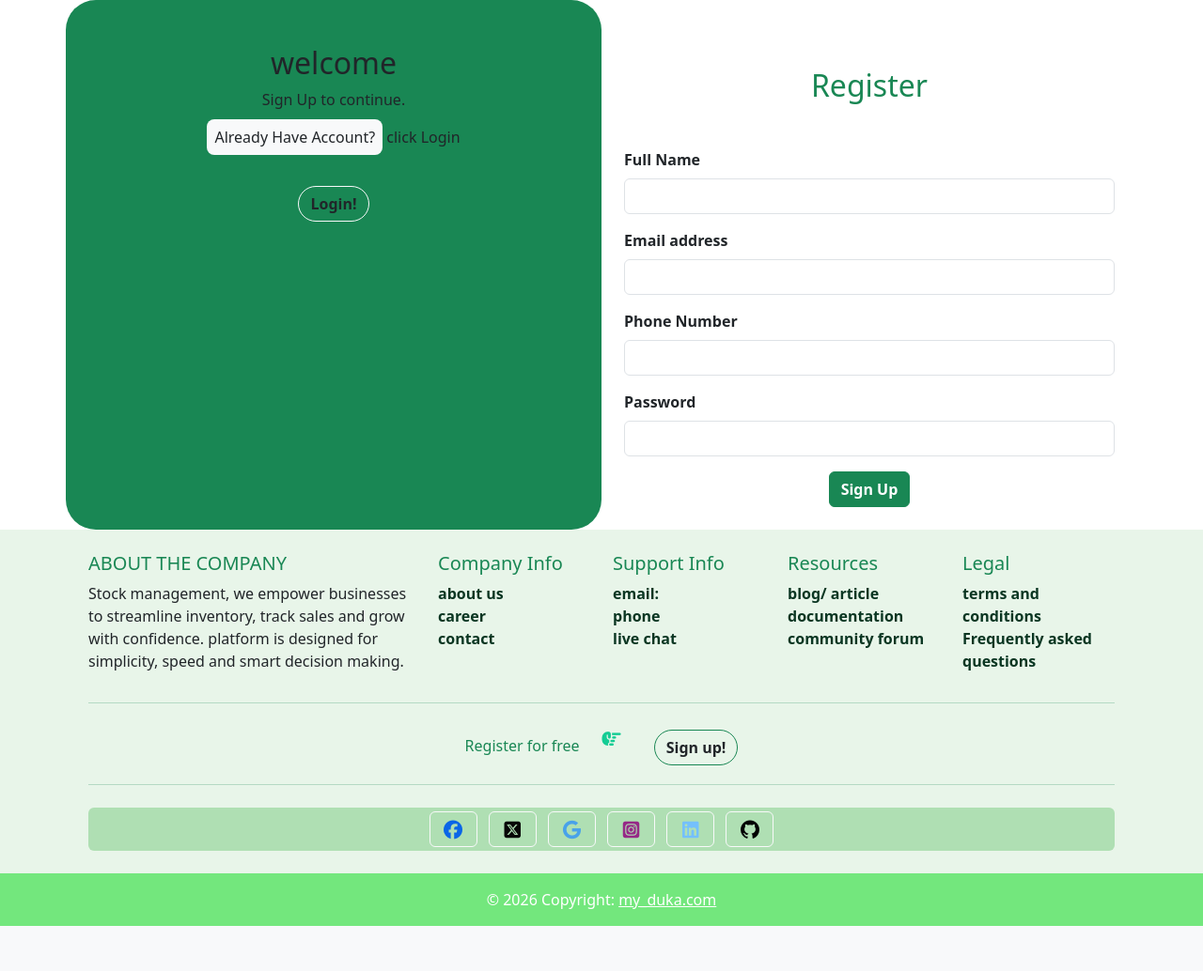
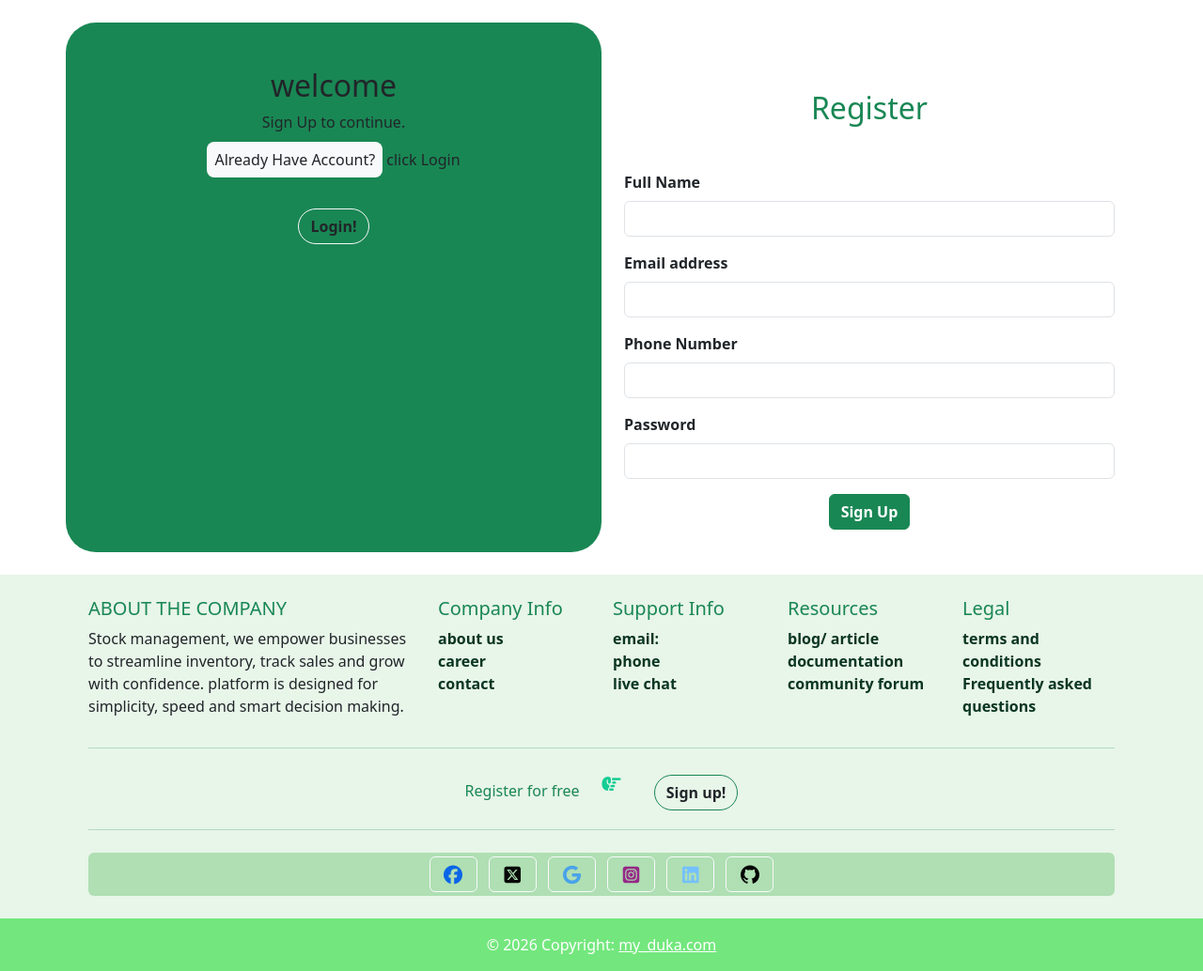
Before and after one commit to ghostayee/my-duka, a Flask app: page /register in a window 1280 px wide. Shown: the part 56-1090 px from the top of the page at 94% size. Before the commit the page ends 1042 px from the top, so only its background shows below. Run offline with Flask 3, Linux system fonts and the light colour scheme; some libraries are stand-ins or nearby versions.

Commit message:
update on register form

```diff
--- a/templates/register.html
+++ b/templates/register.html
@@ -2,7 +2,7 @@
 {% block title %} Register part {% endblock %}
 {% block content %}
 
-<div class="container">
+<div class="container my-4">
     <div class="row">
         <div class="col-md-6 p-5 bg-success rounded-5 text-center">
             <h2 class="">welcome</h2>
```
Also changed, not shown: static/images/stock.jpg (renamed from static/stock.jpg).
